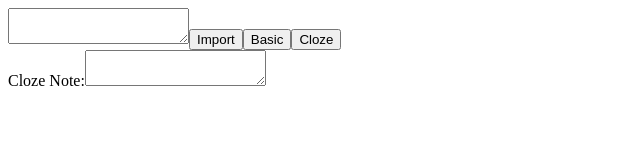
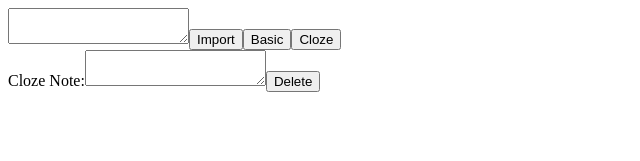
Before and after one commit to galbertsson/MarcWeb, a Next.js app in the folder Marc/: page /create in a window 1280 px wide. Both pictures are taken after a click on the button "Import". Shown: the top 161 px of the page, without its empty margins (0-640 px from the left). Built offline with nearby package versions, Linux system fonts and the light colour scheme.

Commit message:
Added the ability to delete notes

```diff
--- a/Marc/components/creation/deckCreation.js
+++ b/Marc/components/creation/deckCreation.js
@@ -16,6 +16,7 @@ class DeckCreation extends React.Component {
         this.parseHandler = this.parseHandler.bind(this)
         this.noteChange = this.noteChange.bind(this)
         this.runParser = this.runParser.bind(this)
+        this.removeNote = this.removeNote.bind(this)
     }
 
 
@@ -60,12 +61,19 @@ class DeckCreation extends React.Component {
         this.setState({notes : notes})
     }
 
+    removeNote(index){
+        const notes = this.state.notes.slice()
+        notes.splice(index, 1)
+
+        this.setState({notes : notes})
+    }
+
     render(){
         return <>
             <TextInput textCallBack={this.parseHandler} buttonCallBack={this.runParser}/>
             <button onClick={() => this.newNote("basic")}>Basic</button>
             <button onClick={() => this.newNote("cloze")}>Cloze</button>
-            {this.state.notes.map((note, index) => <Note note={note} index={index} callBack={this.noteChange}/>)}
+            {this.state.notes.map((note, index) => <Note key={index} note={note} index={index} deleteCallBack={this.removeNote} changeCallBack={this.noteChange}/>)}
         </>
     }
 }
--- a/Marc/components/creation/note.js
+++ b/Marc/components/creation/note.js
@@ -3,13 +3,15 @@ const Note = (props) => {
     if(props.note.type === "ClozeNote"){
         return <div>
             Cloze Note:
-            <textarea value={props.note.properties.text} onChange={(e) => props.callBack(props.index, e.target.value)}></textarea>
+            <textarea value={props.note.properties.text} onChange={(e) => props.changeCallBack(props.index, e.target.value)}></textarea>
+            <button onClick={(e) => props.deleteCallBack(props.index)}>Delete</button>
         </div>
     } else if(props.note.type === "BasicNote"){
         return <div>
             Basic Note:
-            <textarea value={props.note.properties.front} onChange={(e) => props.callBack(props.index, e.target.value, true)}></textarea>
-            <textarea value={props.note.properties.back} onChange={(e) => props.callBack(props.index, e.target.value, false)}></textarea>
+            <textarea value={props.note.properties.front} onChange={(e) => props.changeCallBack(props.index, e.target.value, true)}></textarea>
+            <textarea value={props.note.properties.back} onChange={(e) => props.changeCallBack(props.index, e.target.value, false)}></textarea>
+            <button onClick={(e) => props.deleteCallBack(props.index)}>Delete</button>
         </div>
     }
     return `Apologies, but the note number ${props.index} seems to be invalid!`
```
